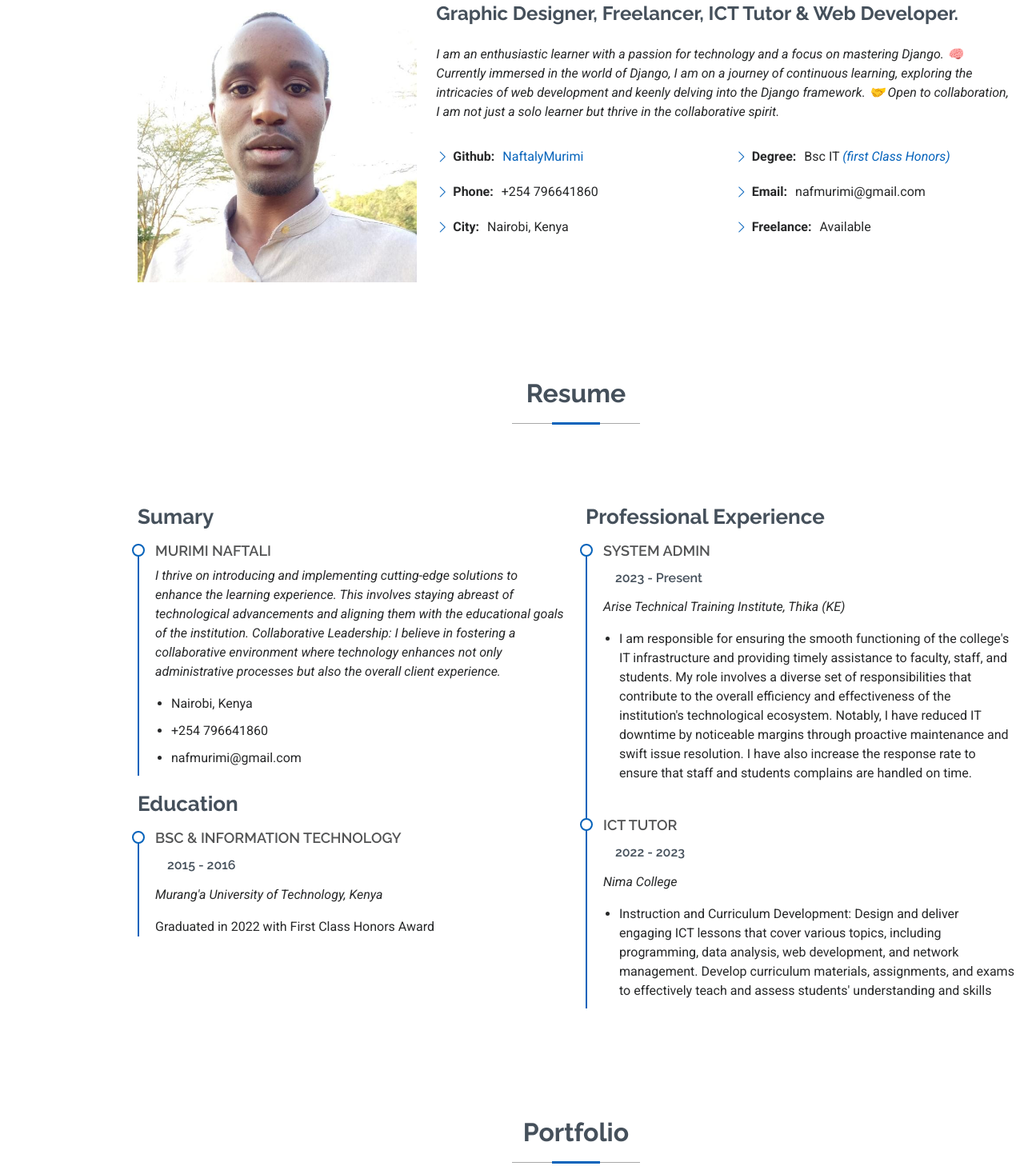
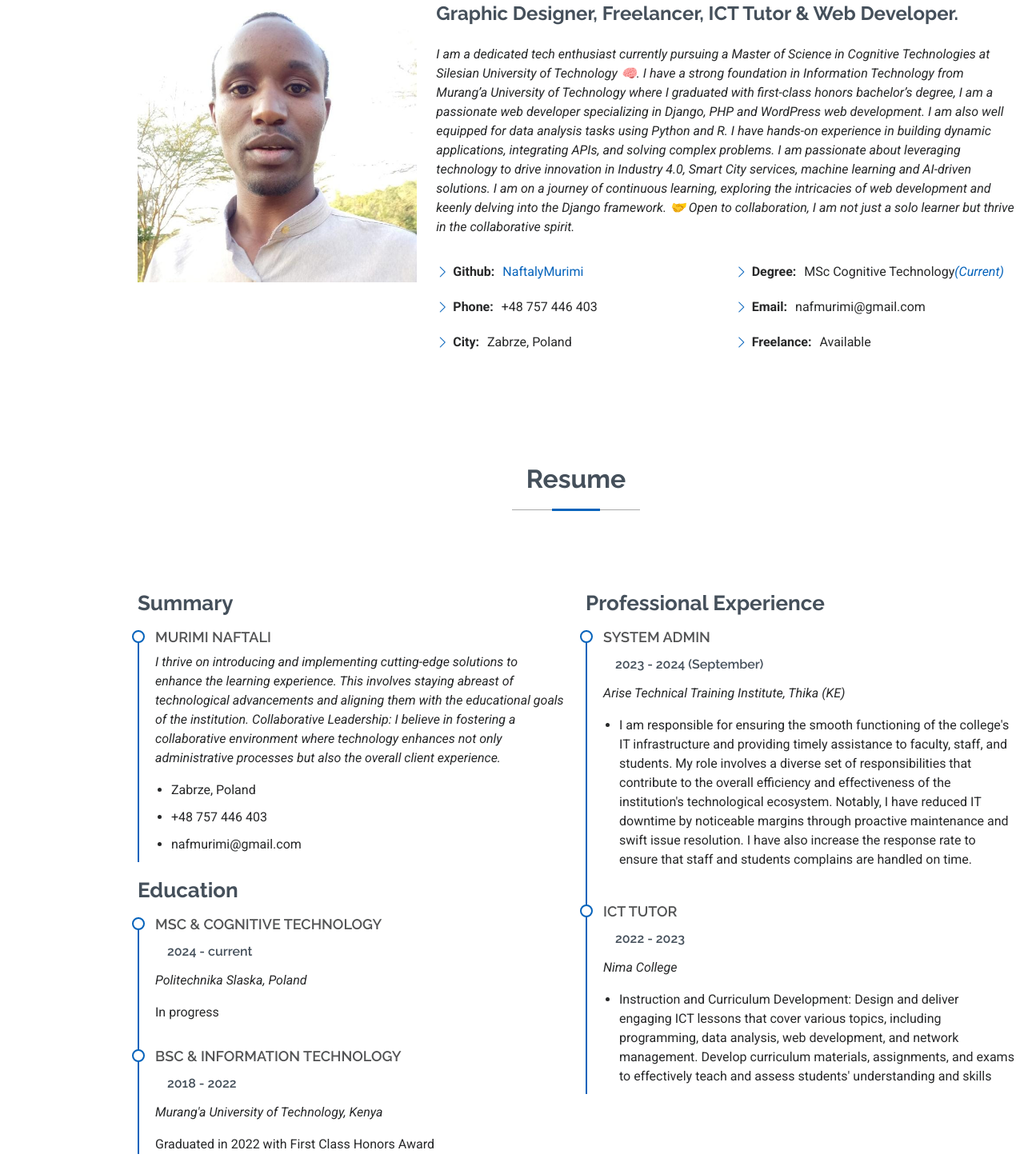
Before and after one commit to NaftalyMurimi/naf, a plain HTML site: page index.html in a window 1280 px wide. Shown: the part 995-2453 px from the top of the page at 80% size. Drawn offline with Linux system fonts and the light colour scheme.

Commit message:
Update index.html
Current update

```diff
--- a/index.html
+++ b/index.html
@@ -91,7 +91,11 @@
           <div class="col-lg-8 content">
             <h2>Graphic Designer, Freelancer, ICT Tutor &amp; Web Developer.</h2>
             <p class="fst-italic py-3">
-                I am an enthusiastic learner with a passion for technology and a focus on mastering Django. 🧠 Currently immersed in the world of Django, I am on a journey of continuous learning, exploring the intricacies of web development and keenly delving into the Django framework.
+              I am a dedicated tech enthusiast currently pursuing a Master of Science in Cognitive Technologies at Silesian University of Technology 🧠. I have a strong foundation in
+              Information Technology from Murang’a University of Technology where I graduated with first-class honors bachelor’s degree, I am a passionate web developer specializing in Django, PHP and
+              WordPress web development. I am also well equipped for data analysis tasks using Python and R. I have hands-on experience in building dynamic applications, integrating APIs, and solving complex
+              problems. I am passionate about leveraging technology to drive innovation in Industry 4.0, Smart City services, machine learning and AI-driven solutions.
+              I am on a journey of continuous learning, exploring the intricacies of web development and keenly delving into the Django framework.
                 🤝 Open to collaboration, I am not just a solo learner but thrive in the collaborative spirit.
             </p>
             <div class="row">
@@ -99,16 +103,16 @@
                 <ul>
                   <!-- <li><i class="bi bi-chevron-right"></i> <strong>Birthday:</strong> <span>1 May 1995</span></li> -->
                   <li><i class="bi bi-chevron-right"></i> <strong>Github:</strong> <span> <a href="https://github.com/NaftalyMurimi">NaftalyMurimi</a></span></li>
-                  <li><i class="bi bi-chevron-right"></i> <strong>Phone:</strong> <span>+254 796641860</span></li>
+                  <li><i class="bi bi-chevron-right"></i> <strong>Phone:</strong> <span>+48 757 446 403</span></li>
 
-                  <li><i class="bi bi-chevron-right"></i> <strong>City:</strong> <span>Nairobi, Kenya</span></li>
+                  <li><i class="bi bi-chevron-right"></i> <strong>City:</strong> <span>Zabrze, Poland</span></li>
 
                 </ul>
               </div>
               <div class="col-lg-6">
                 <ul>
                   <!-- <li><i class="bi bi-chevron-right"></i> <strong>Age:</strong> <span>30</span></li> -->
-                  <li><i class="bi bi-chevron-right"></i> <strong>Degree:</strong> <span>Bsc IT <i>(first Class Honors)</i> </span></li>
+                  <li><i class="bi bi-chevron-right"></i> <strong>Degree:</strong> <span>MSc Cognitive Technology<i>(Current)</i> </span></li>
                   <li><i class="bi bi-chevron-right"></i> <strong>Email:</strong> <span>nafmurimi@gmail.com</span></li>
                   <li><i class="bi bi-chevron-right"></i> <strong>Freelance:</strong> <span>Available</span></li>
                 </ul>
@@ -142,7 +146,7 @@
         <div class="row">
 
           <div class="col-lg-6" data-aos="fade-up" data-aos-delay="100">
-            <h3 class="resume-title">Sumary</h3>
+            <h3 class="resume-title">Summary</h3>
 
             <div class="resume-item pb-0">
               <h4>Murimi Naftali</h4>
@@ -150,20 +154,25 @@
 
                 Collaborative Leadership: I believe in fostering a collaborative environment where technology enhances not only administrative processes but also the overall client experience. </em></p>
               <ul>
-                <li>Nairobi, Kenya</li>
-                <li>+254 796641860</li>
+                <li>Zabrze, Poland</li>
+                <li>+48 757 446 403</li>
                 <li>nafmurimi@gmail.com</li>
               </ul>
             </div><!-- Edn Resume Item -->
 
             <h3 class="resume-title">Education</h3>
             <div class="resume-item">
+              <h4>MSc &amp; Cognitive Technology</h4>
+              <h5>2024 - current</h5>
+              <p><em>Politechnika Slaska, Poland</em></p>
+              <p> In progress</p>
+            </div><!-- Edn Resume Item -->
+            <div class="resume-item">
               <h4>Bsc &amp; Information Technology</h4>
-              <h5>2015 - 2016</h5>
+              <h5>2018 - 2022</h5>
               <p><em>Murang'a University of Technology, Kenya</em></p>
               <p> Graduated in 2022 with First Class Honors Award</p>
             </div><!-- Edn Resume Item -->
-
             <!-- <div class="resume-item">
               <h4>Bachelor of Fine Arts &amp; Graphic Design</h4>
               <h5>2010 - 2014</h5>
@@ -177,7 +186,7 @@
             <h3 class="resume-title">Professional Experience</h3>
             <div class="resume-item">
               <h4>System Admin</h4>
-              <h5>2023 - Present</h5>
+              <h5>2023 - 2024 (September) </h5>
               <p><em>Arise Technical Training Institute, Thika (KE) </em></p>
               <ul>
                 <li>I am responsible for ensuring the smooth functioning of the college's IT infrastructure and providing timely assistance to faculty, staff, and students. My role involves a diverse set of responsibilities that contribute to the overall efficiency and effectiveness of the institution's technological ecosystem. Notably, I have reduced IT downtime by noticeable margins through proactive maintenance and swift issue resolution. I have also increase the response rate to ensure that staff and students complains are handled on time.
```
